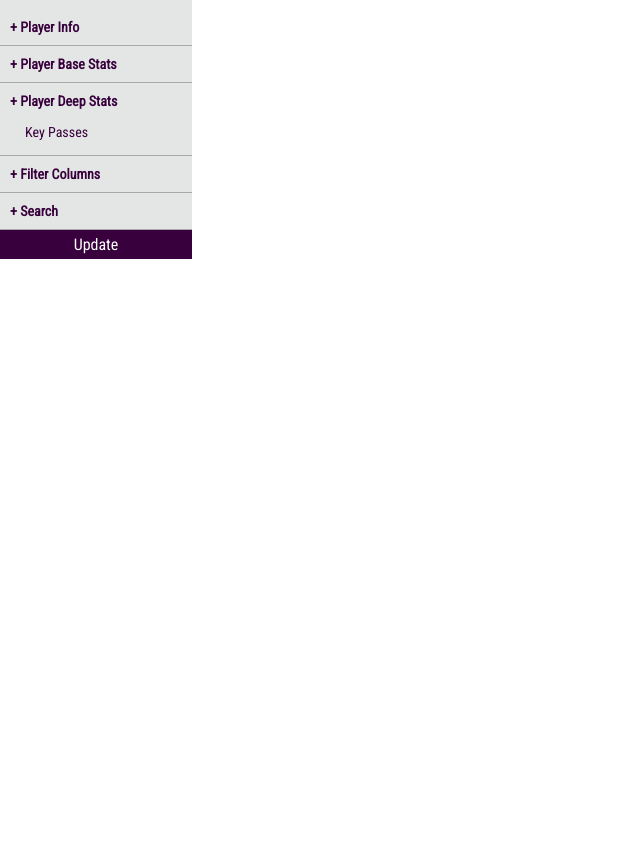
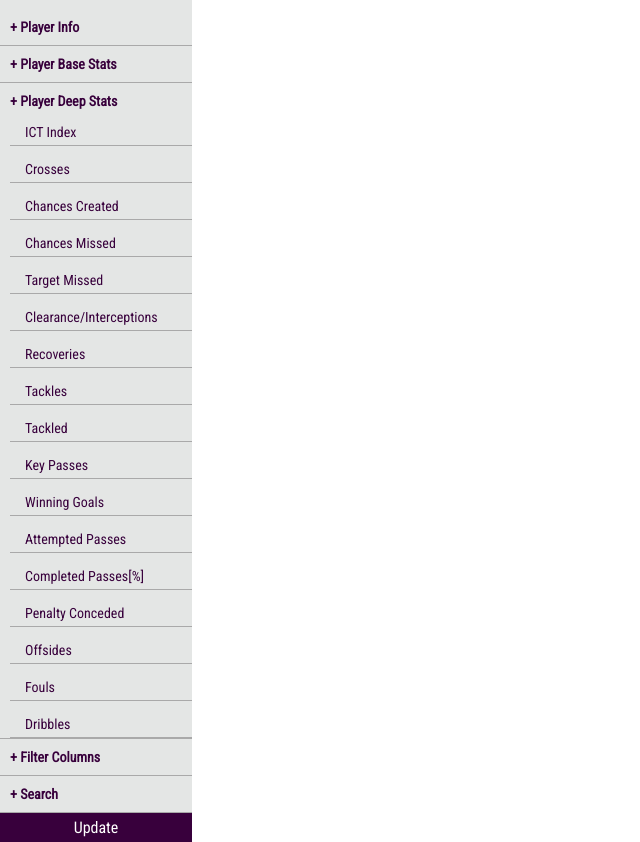
Before and after one commit to mdameenh/elysia, a Django app: page /fplassist/ in a window 1280 px wide, after a click on "+ Player Deep Stats". Shown: the part 76-918 px from the top of the page, without its empty margins (0-640 px from the left). Before the commit the page ends 335 px from the top, so only its background shows below. Run offline with Django 3.2, Linux system fonts and the light colour scheme; data that the repository does not hold is empty; some libraries are stand-ins or nearby versions; some web fonts are replaced.

Commit message:
updated deep stats on template + implemented background worker

```diff
--- a/elysia/settings.py
+++ b/elysia/settings.py
@@ -28,7 +28,7 @@ SECURE_PROXY_SSL_HEADER = ('HTTP_X_FORWARDED_PROTO', 'https')
 # SECURITY WARNING: don't run with debug turned on in production!
 DEBUG = True
 
-ALLOWED_HOSTS = ['localhost', 'elysia1.herokuapp.com']
+ALLOWED_HOSTS = ['localhost', 'elysia1.herokuapp.com', '127.0.0.1']
 
 # Application definition
 
--- a/fplassist/views.py
+++ b/fplassist/views.py
@@ -10,20 +10,38 @@ from fplassist import generate_table
 from django.http import JsonResponse
 from fplassist import update_database
 
+from rq import Queue
+from worker import conn
+
+import json
+
 def fplassist(request):
     return render(request, 'fplassist.html')
 
 def updatedb(request):
-    status_key = update_database.update_database()
-    if status_key == True:
-        return HttpResponse("Database updated successfully")
-    else:
-        return HttpResponse("There was an error while updating database")
+    with open('static/data/bgActive.json') as f:
+        bg_active = json.loads(f.read())["bg_active"]
+        if bg_active == 1:
+            return HttpResponse("Database is updating in the background...")
+        else:
+            q = Queue(connection=conn)
+            result = q.enqueue(update_database.update_database)
+            return HttpResponse("Database update initiated: " + str(result))
 
 def genTable(request):
-    return JsonResponse(generate_table.generate_table(), safe=False)
+    with open('static/data/bgActive.json') as f:
+        bg_active = json.loads(f.read())["bg_active"]
+        if bg_active == 1:
+            return HttpResponse("Database is updating in the background...")
+        else:
+            return JsonResponse(generate_table.generate_table(), safe=False)
 
 def update_table(request):
-    if request.method == 'POST':
-        t_resp = generate_table.update_table(request.POST)
-        return JsonResponse(t_resp, safe=False)
+    with open('static/data/bgActive.json') as f:
+        bg_active = json.loads(f.read())["bg_active"]
+        if bg_active == 1:
+            return HttpResponse("Database is updating in the background...")
+        else:
+            if request.method == 'POST':
+                t_resp = generate_table.update_table(request.POST)
+                return JsonResponse(t_resp, safe=False)
--- a/requirements.txt
+++ b/requirements.txt
@@ -6,3 +6,5 @@ gunicorn==19.7.1
 whitenoise==3.3.1
 dj-database-url==0.4.2
 psycopg2==2.7.3.1
+redis==2.10.6
+rq==0.8.2
--- /dev/null
+++ b/static/data/bgActive.json
@@ -0,0 +1 @@
+{"bg_active" : 1}
--- a/templates/fplassist.html
+++ b/templates/fplassist.html
@@ -73,7 +73,7 @@
         	 checkbx.appendChild(d_div);
     	 }
 
-        function genBaseStatFilters(base_stat){
+        function genStatFilters(base_stat){
             /*base_stat_name, val_min, val_max, step*/
             var stat_input = document.getElementById(base_stat[0]+"_input");
             var d_div = document.createElement('div');
@@ -138,13 +138,28 @@
                           ['form', '0', '20', '0.1']
                         ]
 
+            deep_stats = [['ict_index', '0', '2000', '0.1'], ['open_play_crosses', '0', '200', '1'],
+                          ['big_chances_created', '0', '200', '1'], ['clearances_blocks_interceptions', '0', '200', '1'],
+                          ['recoveries', '0', '200', '1'], ['key_passes', '0', '200', '1'],
+                          ['tackles', '0', '200', '1'], ['winning_goals', '0', '38', '1'],
+                          ['attempted_passes', '0', '10000', '1'], ['completed_passes', '0', '10000', '1'],
+                          ['penalties_conceded', '0', '38', '1'], ['big_chances_missed', '0', '100', '1'],
+                          ['tackled', '0', '100', '1'], ['offside', '0', '100', '1'],
+                          ['target_missed', '0', '100', '1'], ['fouls', '0', '100', '1'],
+                          ['dribbles', '0', '100', '1']
+                        ]
+
             genInfoFilters('position_checkbx', positions, 'pos_div', 'position[]');
             genInfoFilters('team_checkbx', teams, 'team_div', 'team[]');
             genInfoFilters('avail_checkbx', avail, 'avail_div', 'availability[]');
             genInfoFilters('diff_checkbx', difficulty, 'diff_div', 'difficulty[]');
 
             for(var i = 0; i<base_stats.length; i++){
-                genBaseStatFilters(base_stats[i]);
+                genStatFilters(base_stats[i]);
+            }
+
+            for(var i = 0; i<deep_stats.length; i++){
+                genStatFilters(deep_stats[i]);
             }
 
             var xhr = new XMLHttpRequest();
@@ -254,9 +269,60 @@
     			<div style="border-bottom: 1px solid #A9A9A9;">
     				<p onclick="expand_filter('player_deep')" style="margin:10px; font-size: 14px; font-weight:bold;">+ Player Deep Stats</p>
         			<div id="player_deep" style="display:none; margin-left: 10px;">
-        				<div style="margin:15px; font-size: 14px;">Key Passes</div>
+                    <div id="ict_index_input" style="border-bottom: 1px solid #A9A9A9;">
+            				<div onclick="expand_filter('ict_index_div');" style="margin:15px 10px 5px 15px; font-size: 14px;">ICT Index<br></div>
+        				</div>
+                    <div id="open_play_crosses_input" style="border-bottom: 1px solid #A9A9A9;">
+            				<div onclick="expand_filter('open_play_crosses_div');" style="margin:15px 10px 5px 15px; font-size: 14px;">Crosses<br></div>
+        				</div>
+    				    <div id="big_chances_created_input" style="border-bottom: 1px solid #A9A9A9;">
+            				<div onclick="expand_filter('big_chances_created_div');" style="margin:15px 10px 5px 15px; font-size: 14px;">Chances Created<br></div>
+        				</div>
+        				<div id="big_chances_missed_input" style="border-bottom: 1px solid #A9A9A9;">
+            				<div onclick="expand_filter('big_chances_missed_div');" style="margin:15px 10px 5px 15px; font-size: 14px;">Chances Missed<br></div>
+        				</div>
+        				<div id="target_missed_input" style="border-bottom: 1px solid #A9A9A9;">
+            				<div onclick="expand_filter('target_missed_div');" style="margin:15px 10px 5px 15px; font-size: 14px;">Target Missed<br></div>
+        				</div>
+        				<div id="clearances_blocks_interceptions_input" style="border-bottom: 1px solid #A9A9A9;">
+            				<div onclick="expand_filter('clearances_blocks_interceptions_div');" style="margin:15px 10px 5px 15px; font-size: 14px;">Clearance/Interceptions<br></div>
+        				</div>
+        				<div id="recoveries_input" style="border-bottom: 1px solid #A9A9A9;">
+            				<div onclick="expand_filter('recoveries_div');" style="margin:15px 10px 5px 15px; font-size: 14px;">Recoveries<br></div>
+        				</div>
+        				<div id="tackles_input" style="border-bottom: 1px solid #A9A9A9;">
+            				<div onclick="expand_filter('tackles_div');" style="margin:15px 10px 5px 15px; font-size: 14px;">Tackles<br></div>
+        				</div>
+        				<div id="tackled_input" style="border-bottom: 1px solid #A9A9A9;">
+            				<div onclick="expand_filter('tackled_div');" style="margin:15px 10px 5px 15px; font-size: 14px;">Tackled<br></div>
+        				</div>
+        				<div id="key_passes_input" style="border-bottom: 1px solid #A9A9A9;">
+            				<div onclick="expand_filter('key_passes_div');" style="margin:15px 10px 5px 15px; font-size: 14px;">Key Passes<br></div>
+        				</div>
+        				<div id="winning_goals_input" style="border-bottom: 1px solid #A9A9A9;">
+            				<div onclick="expand_filter('winning_goals_div');" style="margin:15px 10px 5px 15px; font-size: 14px;">Winning Goals<br></div>
+        				</div>
+        				<div id="attempted_passes_input" style="border-bottom: 1px solid #A9A9A9;">
+            				<div onclick="expand_filter('attempted_passes_div');" style="margin:15px 10px 5px 15px; font-size: 14px;">Attempted Passes<br></div>
+        				</div>
+        				<div id="completed_passes_input" style="border-bottom: 1px solid #A9A9A9;">
+            				<div onclick="expand_filter('completed_passes_div');" style="margin:15px 10px 5px 15px; font-size: 14px;">Completed Passes[%]<br></div>
+        				</div>
+        				<div id="penalties_conceded_input" style="border-bottom: 1px solid #A9A9A9;">
+            				<div onclick="expand_filter('penalties_conceded_div');" style="margin:15px 10px 5px 15px; font-size: 14px;">Penalty Conceded<br></div>
+        				</div>
+        				<div id="offside_input" style="border-bottom: 1px solid #A9A9A9;">
+            				<div onclick="expand_filter('offside_div');" style="margin:15px 10px 5px 15px; font-size: 14px;">Offsides<br></div>
+        				</div>
+        				<div id="fouls_input" style="border-bottom: 1px solid #A9A9A9;">
+            				<div onclick="expand_filter('fouls_div');" style="margin:15px 10px 5px 15px; font-size: 14px;">Fouls<br></div>
+        				</div>
+        				<div id="dribbles_input" style="border-bottom: 1px solid #A9A9A9;">
+            				<div onclick="expand_filter('dribbles_div');" style="margin:15px 10px 5px 15px; font-size: 14px;">Dribbles<br></div>
+        				</div>
         			</div>
     			</div>
+
     			<div style="border-bottom: 1px solid #A9A9A9;">
     				<p onclick="expand_filter('filter_col')" style="margin:10px; font-size: 14px; font-weight:bold;">+ Filter Columns</p>
         			<div id="filter_col" style="display:none; margin-left: 10px;">
--- /dev/null
+++ b/worker.py
@@ -0,0 +1,22 @@
+# -*- coding: utf-8 -*-
+"""
+Created on Thu Oct 19 00:41:41 2017
+
+@author: Ameen
+"""
+
+import os
+
+import redis
+from rq import Worker, Queue, Connection
+
+listen = ['high', 'default', 'low']
+
+redis_url = os.getenv('REDISTOGO_URL', 'redis://localhost:6379')
+
+conn = redis.from_url(redis_url)
+
+if __name__ == '__main__':
+    with Connection(conn):
+        worker = Worker(map(Queue, listen))
+        worker.work()
```
Also changed, not shown: fplassist/generate_table.py (+40 -3 lines), fplassist/update_database.py (+11 -3 lines), 1 other file.
